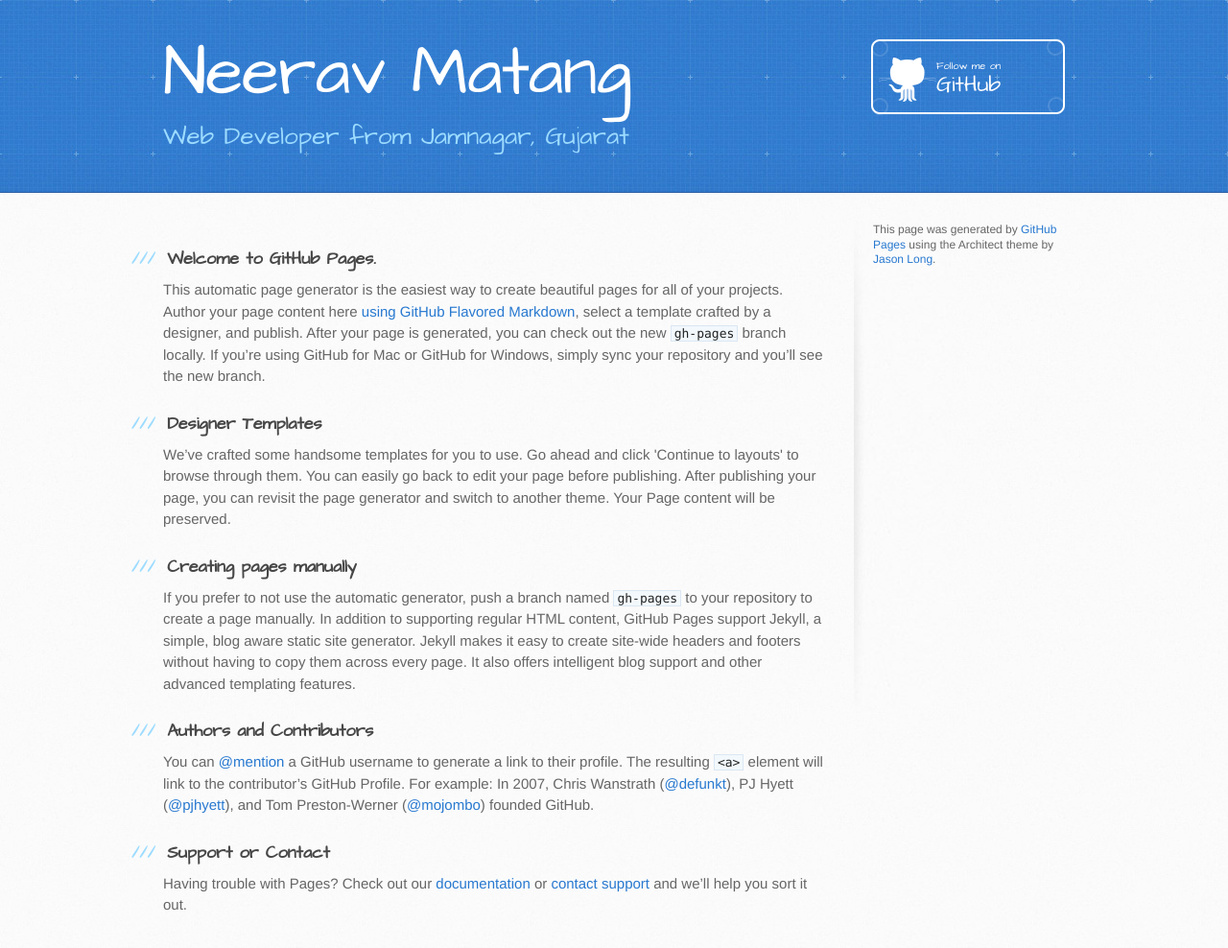
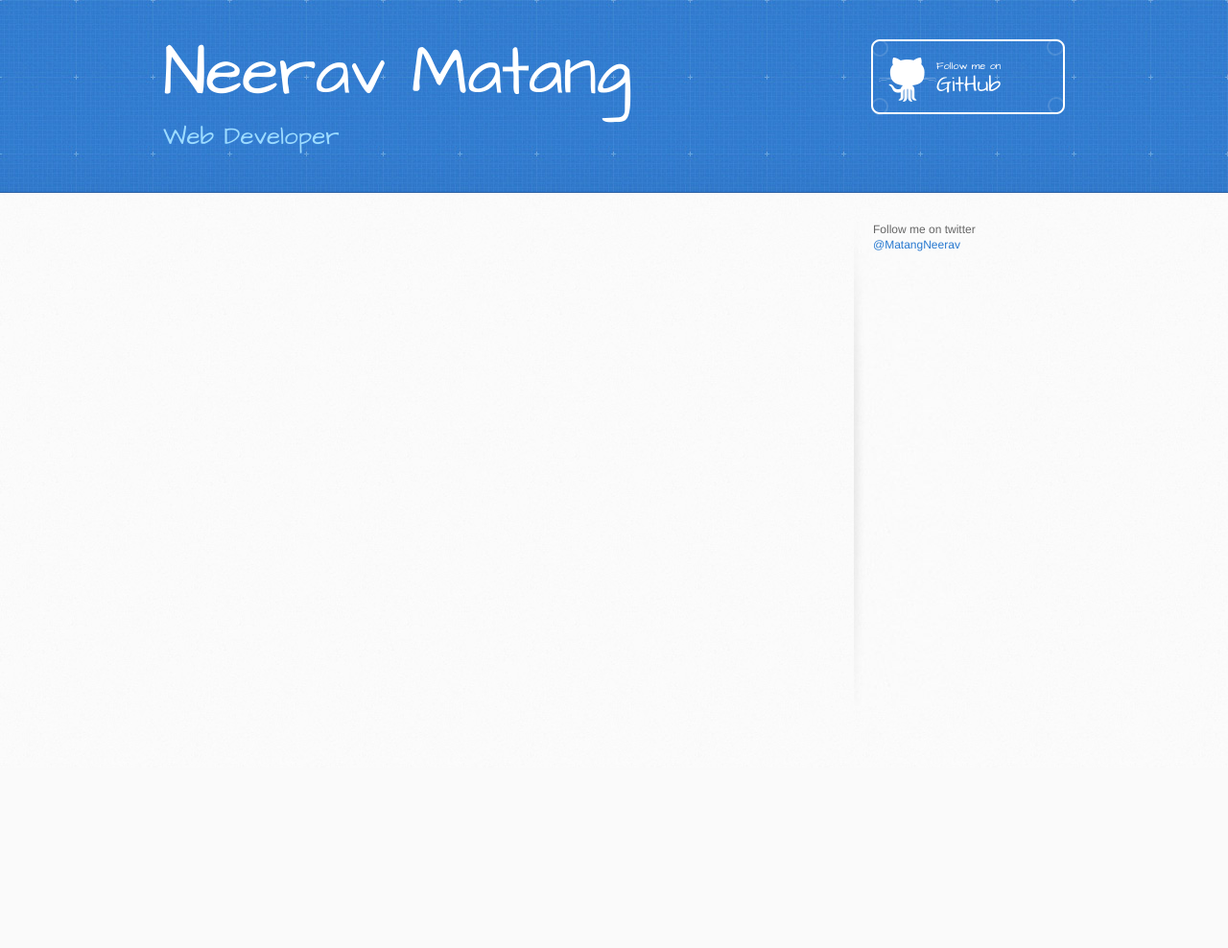
Before and after one commit to NeeravMatang/neeravmatang.github.io, a plain HTML site: page index.html in a window 1280 px wide. Shown: the whole page at 96% size. After the commit the page ends 800 px from the top, so only its background shows below. Drawn offline with Linux system fonts and the light colour scheme.

Commit message:
Update index.html

```diff
--- a/index.html
+++ b/index.html
@@ -13,14 +13,14 @@
     <script src="//html5shiv.googlecode.com/svn/trunk/html5.js"></script>
     <![endif]-->
 
-    <title>Neerav Matang by NeeravMatang</title>
+    <title>Neerav Matang</title>
   </head>
 
   <body>
     <header>
       <div class="inner">
         <h1>Neerav Matang</h1>
-        <h2>Web Developer from Jamnagar, Gujarat</h2>
+        <h2>Web Developer</h2>
         <a href="https://github.com/NeeravMatang" class="button"><small>Follow me on</small> GitHub</a>
       </div>
     </header>
@@ -28,36 +28,12 @@
     <div id="content-wrapper">
       <div class="inner clearfix">
         <section id="main-content">
-          <h3>
-<a id="welcome-to-github-pages" class="anchor" href="#welcome-to-github-pages" aria-hidden="true"><span class="octicon octicon-link"></span></a>Welcome to GitHub Pages.</h3>
-
-<p>This automatic page generator is the easiest way to create beautiful pages for all of your projects. Author your page content here <a href="https://guides.github.com/features/mastering-markdown/">using GitHub Flavored Markdown</a>, select a template crafted by a designer, and publish. After your page is generated, you can check out the new <code>gh-pages</code> branch locally. If you’re using GitHub for Mac or GitHub for Windows, simply sync your repository and you’ll see the new branch.</p>
-
-<h3>
-<a id="designer-templates" class="anchor" href="#designer-templates" aria-hidden="true"><span class="octicon octicon-link"></span></a>Designer Templates</h3>
-
-<p>We’ve crafted some handsome templates for you to use. Go ahead and click 'Continue to layouts' to browse through them. You can easily go back to edit your page before publishing. After publishing your page, you can revisit the page generator and switch to another theme. Your Page content will be preserved.</p>
-
-<h3>
-<a id="creating-pages-manually" class="anchor" href="#creating-pages-manually" aria-hidden="true"><span class="octicon octicon-link"></span></a>Creating pages manually</h3>
-
-<p>If you prefer to not use the automatic generator, push a branch named <code>gh-pages</code> to your repository to create a page manually. In addition to supporting regular HTML content, GitHub Pages support Jekyll, a simple, blog aware static site generator. Jekyll makes it easy to create site-wide headers and footers without having to copy them across every page. It also offers intelligent blog support and other advanced templating features.</p>
-
-<h3>
-<a id="authors-and-contributors" class="anchor" href="#authors-and-contributors" aria-hidden="true"><span class="octicon octicon-link"></span></a>Authors and Contributors</h3>
-
-<p>You can <a href="https://github.com/blog/821" class="user-mention">@mention</a> a GitHub username to generate a link to their profile. The resulting <code>&lt;a&gt;</code> element will link to the contributor’s GitHub Profile. For example: In 2007, Chris Wanstrath (<a href="https://github.com/defunkt" class="user-mention">@defunkt</a>), PJ Hyett (<a href="https://github.com/pjhyett" class="user-mention">@pjhyett</a>), and Tom Preston-Werner (<a href="https://github.com/mojombo" class="user-mention">@mojombo</a>) founded GitHub.</p>
-
-<h3>
-<a id="support-or-contact" class="anchor" href="#support-or-contact" aria-hidden="true"><span class="octicon octicon-link"></span></a>Support or Contact</h3>
-
-<p>Having trouble with Pages? Check out our <a href="https://help.github.com/pages">documentation</a> or <a href="https://github.com/contact">contact support</a> and we’ll help you sort it out.</p>
-        </section>
+         </section>
 
         <aside id="sidebar">
 
 
-          <p>This page was generated by <a href="https://pages.github.com">GitHub Pages</a> using the Architect theme by <a href="https://twitter.com/jasonlong">Jason Long</a>.</p>
+          <p>Follow me on twitter <a href="http://twitter.com/MatangNeerav">@MatangNeerav</a></p>
         </aside>
       </div>
     </div>
```
